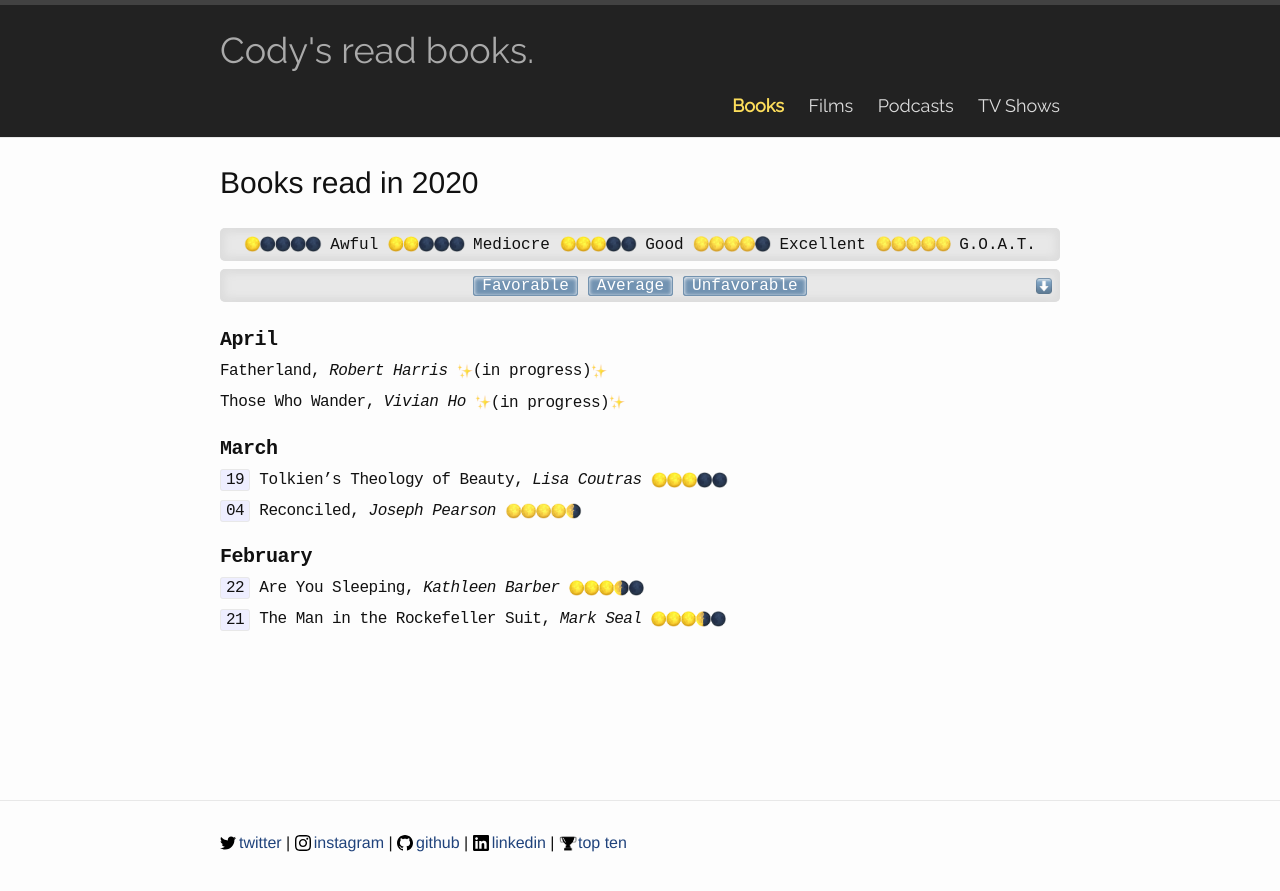
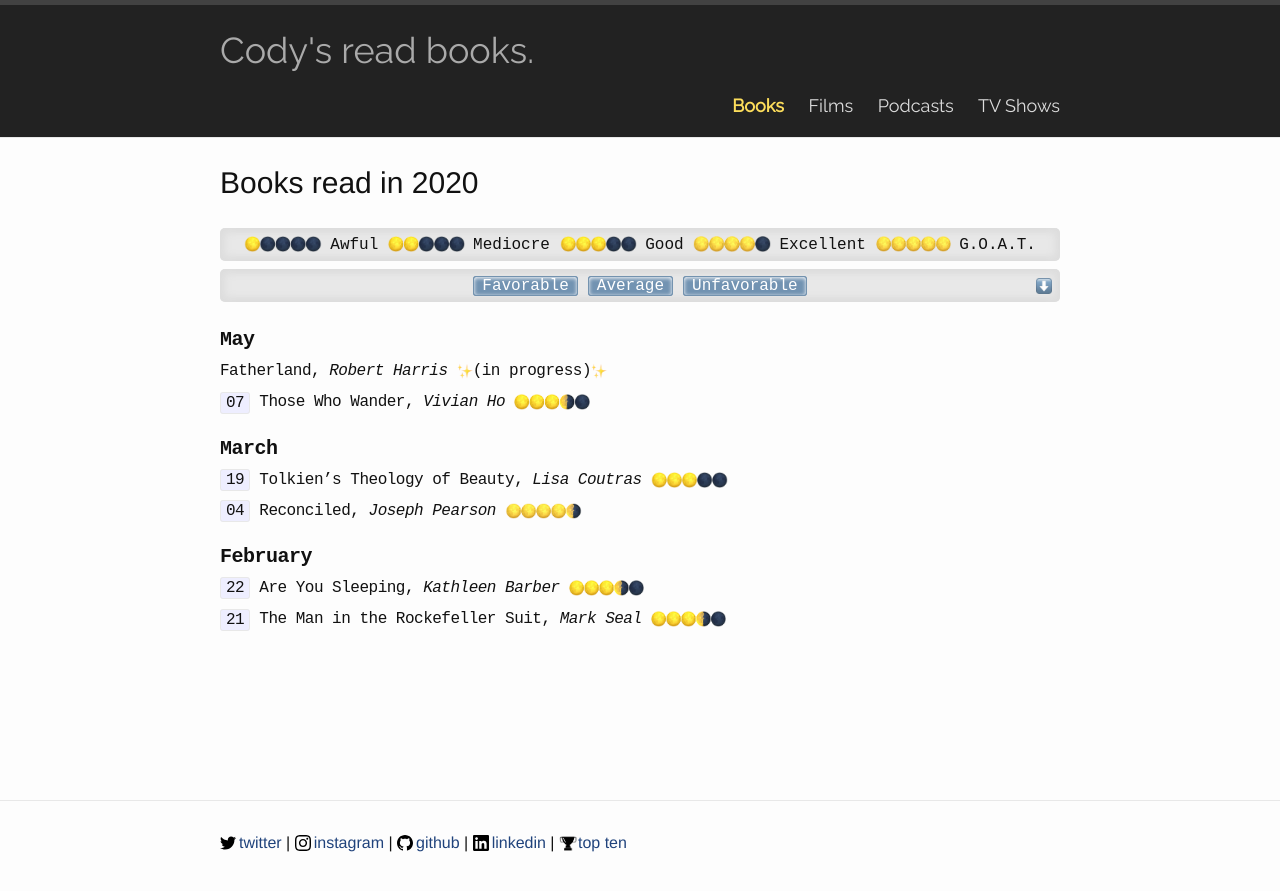
Before and after one commit to codydalerodgers/personal-blog, a Jekyll site: the page built from _books/2020.md, in a window 1280 px wide. Shown: the top 891 px of the page. Built offline with Jekyll 4.4.1, drawn with Linux system fonts in a browser that asks for light colours.

Commit message:
Those Who Wander

```diff
--- a/_books/2020.md
+++ b/_books/2020.md
@@ -4,10 +4,10 @@ short-title: 2020
 title: Books read in 2020
 category: books
 ---
-## April
+## May
 Fatherland, _Robert Harris_ {{ site.ip }}
 
-Those Who Wander, _Vivian Ho_ {{ site.ip }}
+`07` Those Who Wander, _Vivian Ho_ {{ site.r35 }}
 
 ## March
 `19` Tolkien's Theology of Beauty, _Lisa Coutras_ {{ site.r3 }}
```
